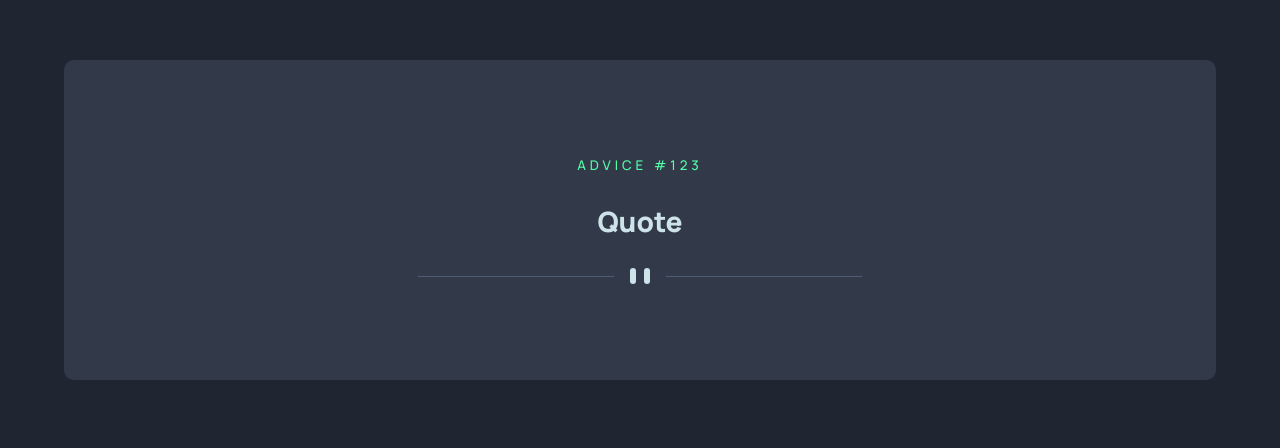
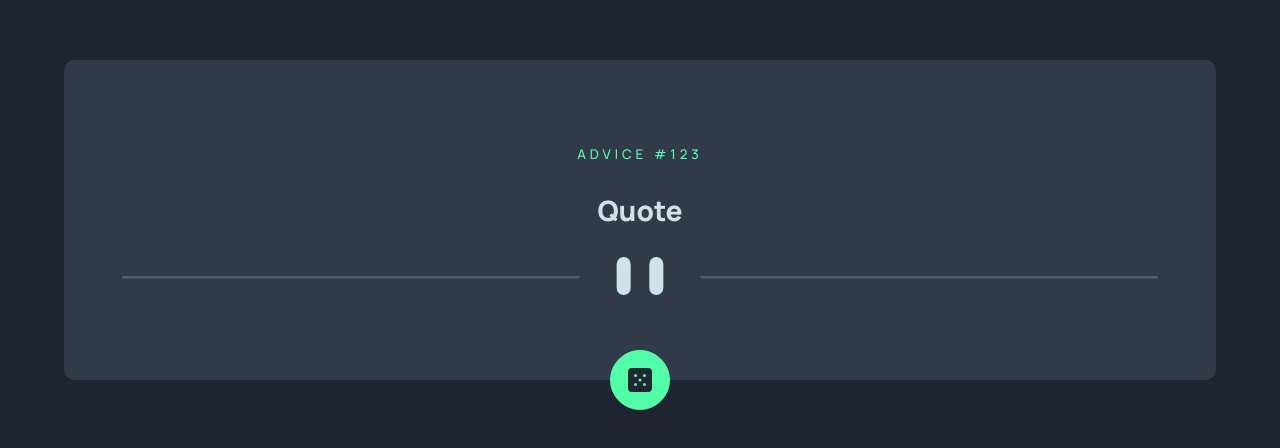
Before and after one commit to marijahavaic/fm-advice-generator-app, a React (Create React App) app: page / in a window 1280 px wide. Shown: the part 324-772 px from the top of the page. Built offline with nearby package versions, Linux system fonts and the light colour scheme.

Commit message:
Add a button with a dice

```diff
--- a/src/App.jsx
+++ b/src/App.jsx
@@ -3,16 +3,19 @@ import {isMobile} from 'react-device-detect';
 
 import desktop_divider from './images/pattern-divider-desktop.svg'
 import mobile_divider from './images/pattern-divider-mobile.svg'
+import icon_dice from './images/icon-dice.svg'
 
 function App() {
-  {/* Check the device */}
-  {/* fetch API */}
+  console.log(isMobile)
   return(
   <div className="App">
       <div className="quote-container">
         <small>Advice #123</small>
         <p>Quote</p>
-        <img src={isMobile ? mobile_divider : desktop_divider} alt="Pattern divider" />
+        <img src={isMobile ? mobile_divider : desktop_divider} alt="Pattern divider" className="divider" />
+        <button className="dice">
+          <img src={icon_dice} alt="Icon dice" />
+        </button>
     </div>
   </div>)
 }
--- a/src/App.scss
+++ b/src/App.scss
@@ -17,6 +17,7 @@ $breakpoint-desktop: 1440px;
   align-items: flex-start;
   justify-content: center;
   padding-top: 30%;
+
 
   p {
     font-size: 28px;
@@ -40,10 +41,31 @@ $breakpoint-desktop: 1440px;
     align-items: center;
     justify-content: center;
     border-radius: 10px;
+    position: relative;
   }
 
+  .dice {
+    position: absolute;
+    height: 60px;
+    width: 60px;
+    border-radius: 50%;
+    background-color: $neon-green;
+    display: flex;
+    align-items: center;
+    justify-content: center;
+    bottom: -30px;
+  }
 
+  button {
+    border: 1px solid $neon-green;
+  }
+
+  .divider {
+    width: 90%;
+  }
 }
+
+// Desktop
  @media (min-width: $breakpoint-desktop) {
     .App {
       align-items: center;
```
